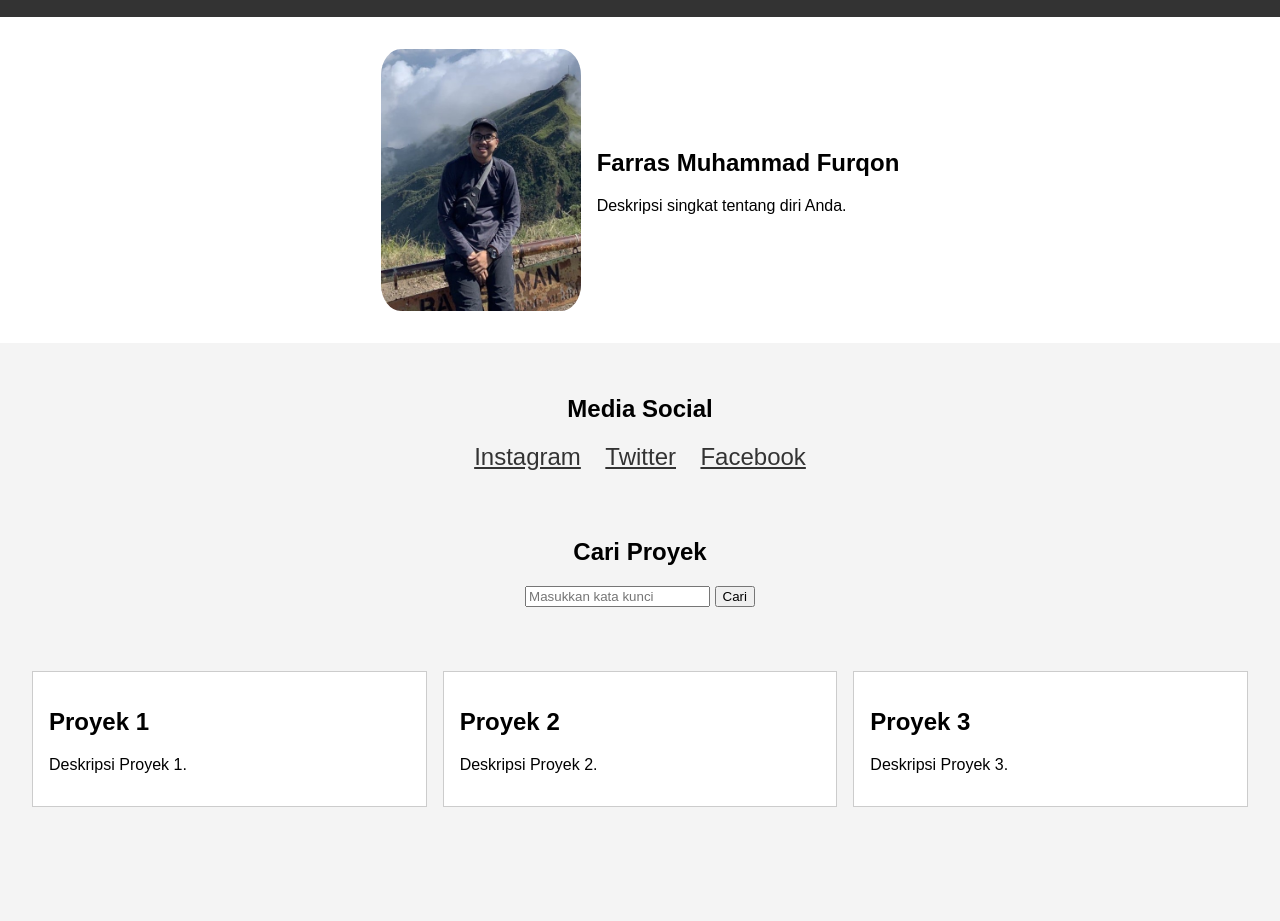
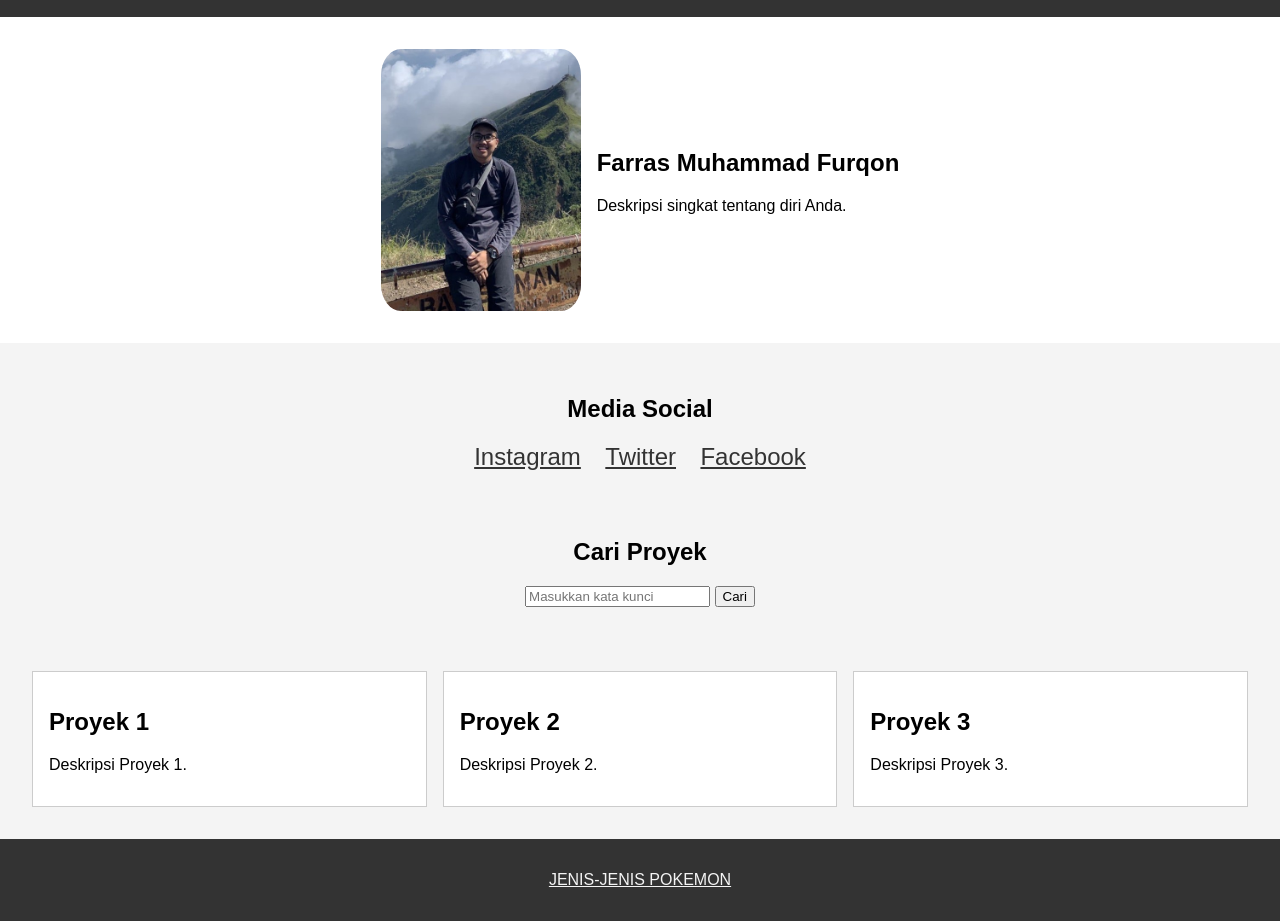
Before and after one commit to farrasmf/ProjectProtofolio, a plain HTML site: page index.html in a window 1280 px wide. Shown: the part 95-1016 px from the top of the page. Before the commit the page ends 934 px from the top, so only its background shows below. Drawn offline with Linux system fonts and the light colour scheme.

Commit message:
#10 Koneksi dengan indek.html sudah dikerjakan

```diff
--- a/assets/css/style.css
+++ b/assets/css/style.css
@@ -52,3 +52,11 @@ body {
     padding: 1em;
     background-color: #f4f4f4;
   }
+  .container-pokemon {
+    text-align: center;
+    padding: 2em;
+    background-color: #333;
+  }
+  .a-pokemon {
+    color: #f4f4f4;
+  }
--- a/index.html
+++ b/index.html
@@ -35,6 +35,9 @@
     <div class="container" id="portofolioContainer">
         <!-- List portofolio akan ditambahkan oleh JavaScript di sini -->
     </div>
+    <div class="container-pokemon">
+        <a href="pokemon.html" class="a-pokemon">JENIS-JENIS POKEMON</a>
+    </div>
 </body>
 <script src="./assets/js/index.js"></script>
 </html>
```
